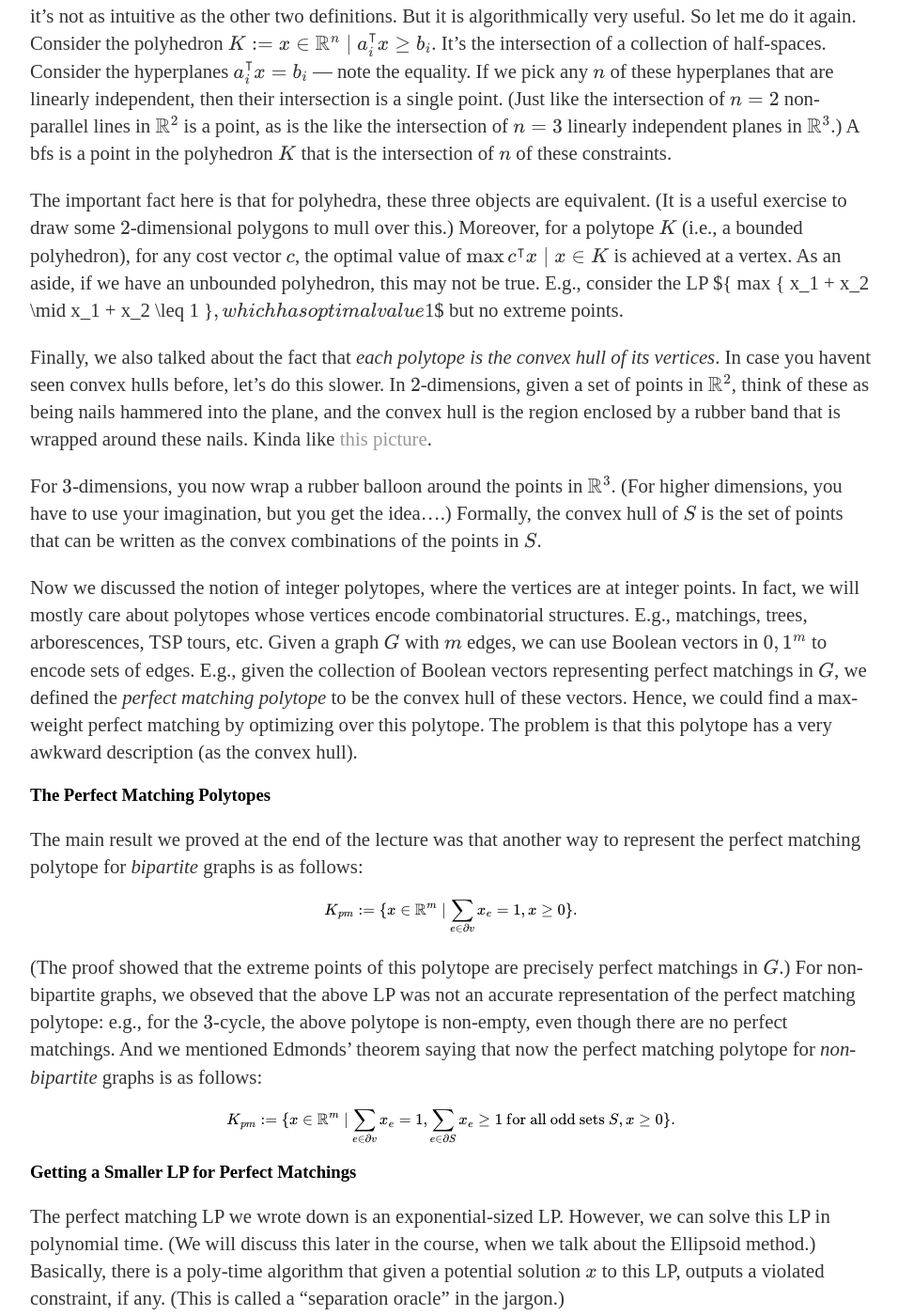
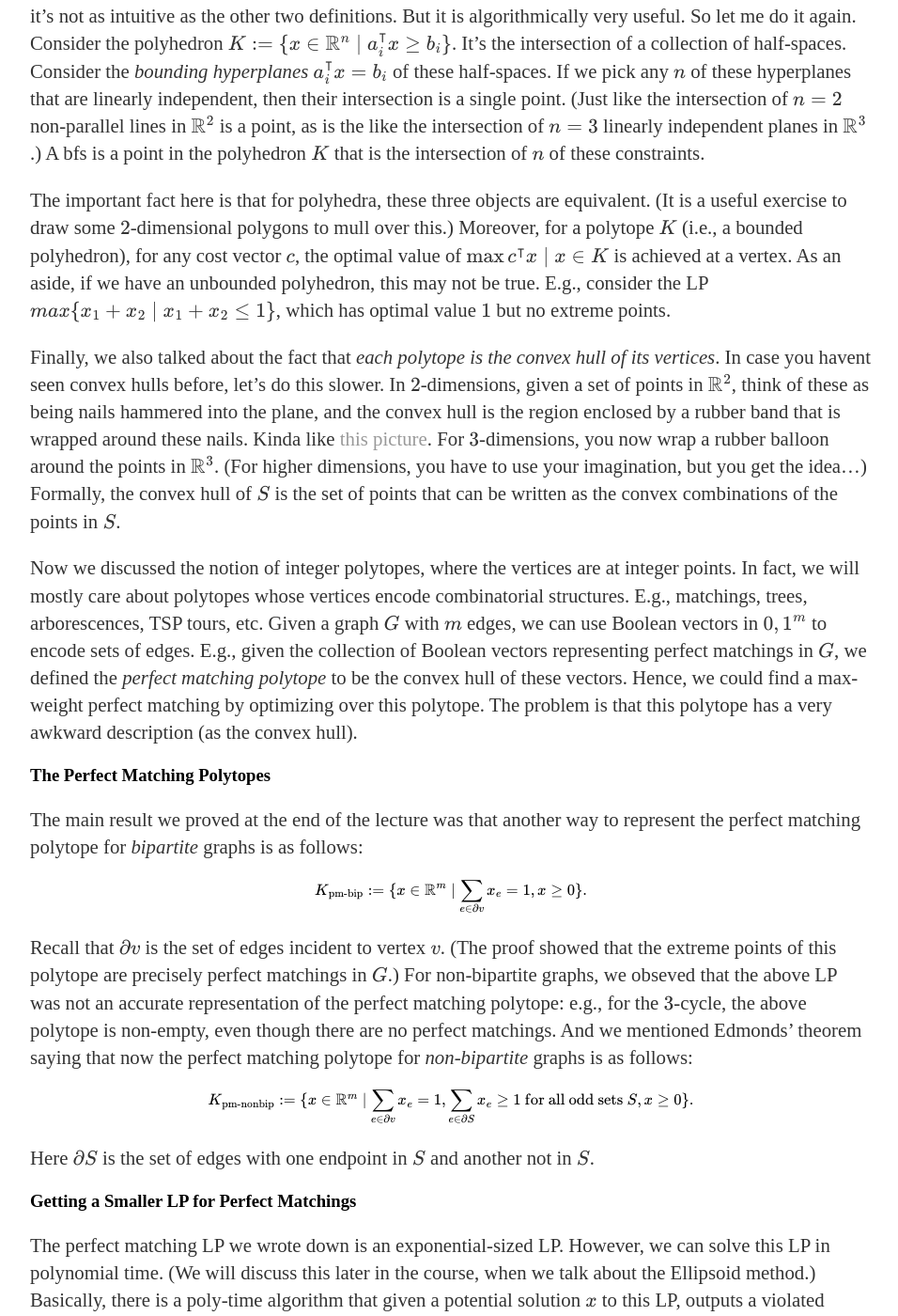
Before and after one commit to cmualgos/cmualgos.github.io, a Jekyll site: the page built from _posts/2018-09-12-matchings-via-LPs.md, in a window 1280 px wide and 1400 px high, scrolled down 816 px. Shown: the whole window at 94% size, without its empty margins (160-1116 px from the left). Built offline with Jekyll 4.4.1, drawn with Linux system fonts in a browser that asks for light colours; formulas are drawn with MathJax 3; some of the changed text lies outside the part shown.

Commit message:
Matchings LP fixes

```diff
--- a/_posts/2018-09-12-matchings-via-LPs.md
+++ b/_posts/2018-09-12-matchings-via-LPs.md
@@ -32,15 +32,15 @@ dimensional space).
 In retrospect, I feel I should have spent more time on was the notion of
 a _basic feasible solution_ (bfs), since it's not as intuitive as the
 other two definitions. But it is algorithmically very useful. So let me
-do it again. Consider the polyhedron $K := \{ x \in \mathbb{R}^n \mid
-a_i^\intercal x \geq b_i \}$. It's the intersection of a collection of
-half-spaces. Consider the hyperplanes $a_i^\intercal x = b_i$ --- note
-the equality. If we pick any $n$ of these hyperplanes that are linearly
-independent, then their intersection is a single point. (Just like the
-intersection of $n=2$ non-parallel lines in $\mathbb{R}^2$ is a point,
-as is the like the intersection of $n=3$ linearly independent planes in
-$\mathbb{R}^3$.)  A bfs is a point in the polyhedron $K$ that is the
-intersection of $n$ of these constraints.
+do it again. Consider the polyhedron $K := \\{ x \in \mathbb{R}^n \mid
+a_i^\intercal x \geq b_i \\}$. It's the intersection of a collection of
+half-spaces. Consider the _bounding hyperplanes_ $a_i^\intercal x = b_i$
+of these half-spaces. If we pick any $n$ of these hyperplanes that are
+linearly independent, then their intersection is a single point. (Just
+like the intersection of $n=2$ non-parallel lines in $\mathbb{R}^2$ is a
+point, as is the like the intersection of $n=3$ linearly independent
+planes in $\mathbb{R}^3$.)  A bfs is a point in the polyhedron $K$ that
+is the intersection of $n$ of these constraints.
 
 The important fact here is that for polyhedra, these three objects are
 equivalent. (It is a useful exercise to draw some $2$-dimensional
@@ -48,7 +48,7 @@ polygons to mull over this.) Moreover, for a polytope $K$ (i.e., a
 bounded polyhedron), for any cost vector $c$, the optimal value of $\max
 \{ c^\intercal x \mid x \in K\}$ is achieved at a vertex.  As an aside,
 if we have an unbounded polyhedron, this may not be true. E.g., consider
-the LP $\{ max \{ x_1 + x_2 \mid x_1 + x_2 \leq 1 \}$, which has optimal
+the LP $max \\{ x_1 + x_2 \mid x_1 + x_2 \leq 1 \\}$, which has optimal
 value $1$ but no extreme points.
 
 Finally, we also talked about the fact that _each polytope is the convex
@@ -57,10 +57,9 @@ let's do this slower. In $2$-dimensions, given a set of points in
 $\mathbb{R}^2$, think of these as being nails hammered into the plane, and the
 convex hull is the region enclosed by a rubber band that is wrapped
 around these nails. Kinda like [this picture](http://www.clear-lines.com/blog/post/Convex-Hull.aspx).
-
 For $3$-dimensions, you now wrap a rubber balloon around the points in
 $\mathbb{R}^3$. (For higher dimensions, you have to use your
-imagination, but you get the idea....) Formally, the convex hull of $S$
+imagination, but you get the idea...) Formally, the convex hull of $S$
 is the set of points that can be written as the convex combinations of
 the points in $S$.
 
@@ -81,9 +80,10 @@ The main result we proved at the end of the lecture was that another way
 to represent the perfect matching polytope for _bipartite_ graphs is as
 follows:
 
-$$ K_{pm} := \{ x \in \mathbb{R}^m \mid \sum_{e \in \partial v} x_e =
+$$ K_{\text{pm-bip}} := \{ x \in \mathbb{R}^m \mid \sum_{e \in \partial v} x_e =
 1, x \geq 0 \}. $$
 
+Recall that $\partial v$ is the set of edges incident to vertex $v$.
 (The proof showed that the extreme points of this polytope are precisely
 perfect matchings in $G$.) For non-bipartite graphs, we obseved that the
 above LP was not an accurate representation of the perfect matching
@@ -92,9 +92,12 @@ though there are no perfect matchings. And we mentioned Edmonds' theorem
 saying that now the perfect matching polytope for _non-bipartite_ graphs
 is as follows:
 
-$$ K_{pm} := \{ x \in \mathbb{R}^m \mid \sum_{e \in \partial v} x_e =
+$$ K_{\text{pm-nonbip}} := \{ x \in \mathbb{R}^m \mid \sum_{e \in \partial v} x_e =
 1, \sum_{e \in \partial S} x_e \geq
 1 \text{ for all odd sets } S, x \geq 0 \}. $$
+
+Here $\partial S$ is the set of edges with one endpoint in $S$ and
+another not in $S$.
 
 ### Getting a Smaller LP for Perfect Matchings
 
@@ -124,4 +127,5 @@ showed that the TSP would require LPs of exponential size. The question
 for matchings remained open for a couple more years, until Rothvoss
 result proved his reslt. See [this
 tutorial](https://simons.berkeley.edu/talks/extended-formulations1) on
-"extended formulations" and lower bounds to get started on these questions.
+"extended formulations" and lower bounds to get started on these
+questions.
```
Also changed, not shown: other parts of _posts/2018-09-12-matchings-via-LPs.md (+1 -1 lines).
